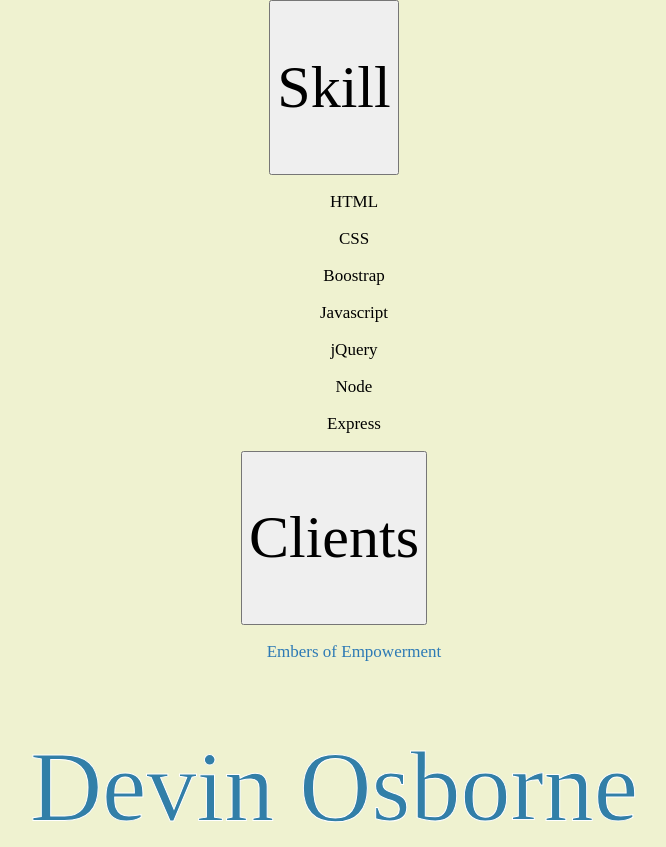
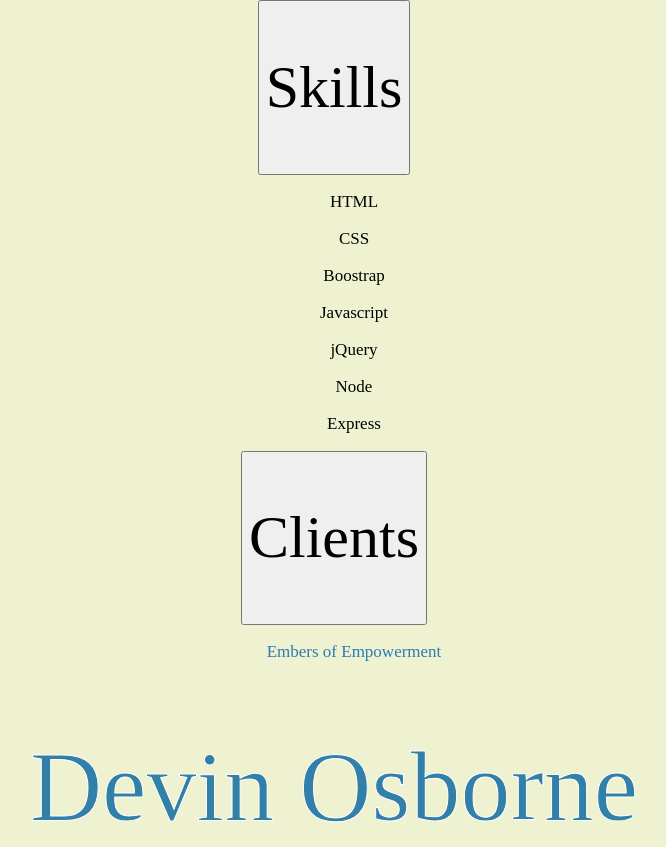
Before and after one commit to dmosborne/web-portfolio, a plain HTML site: page index.html in a window 1280 px wide. Shown: the top 847 px of the page, without its empty margins (306-972 px from the left). Drawn offline with nearby package versions, Linux system fonts and the light colour scheme; a web font is replaced by a local one.

Commit message:
Update index.html

```diff
--- a/index.html
+++ b/index.html
@@ -15,7 +15,7 @@
 
 <div class="top-right-container">
  <div class="skills-box">
-  <button><h2 class="skills-title">Skill</h2></button>
+  <button><h2 class="skills-title">Skills</h2></button>
     <ul class="skills">
       <p>HTML</p>
       <p>CSS</p>
```
